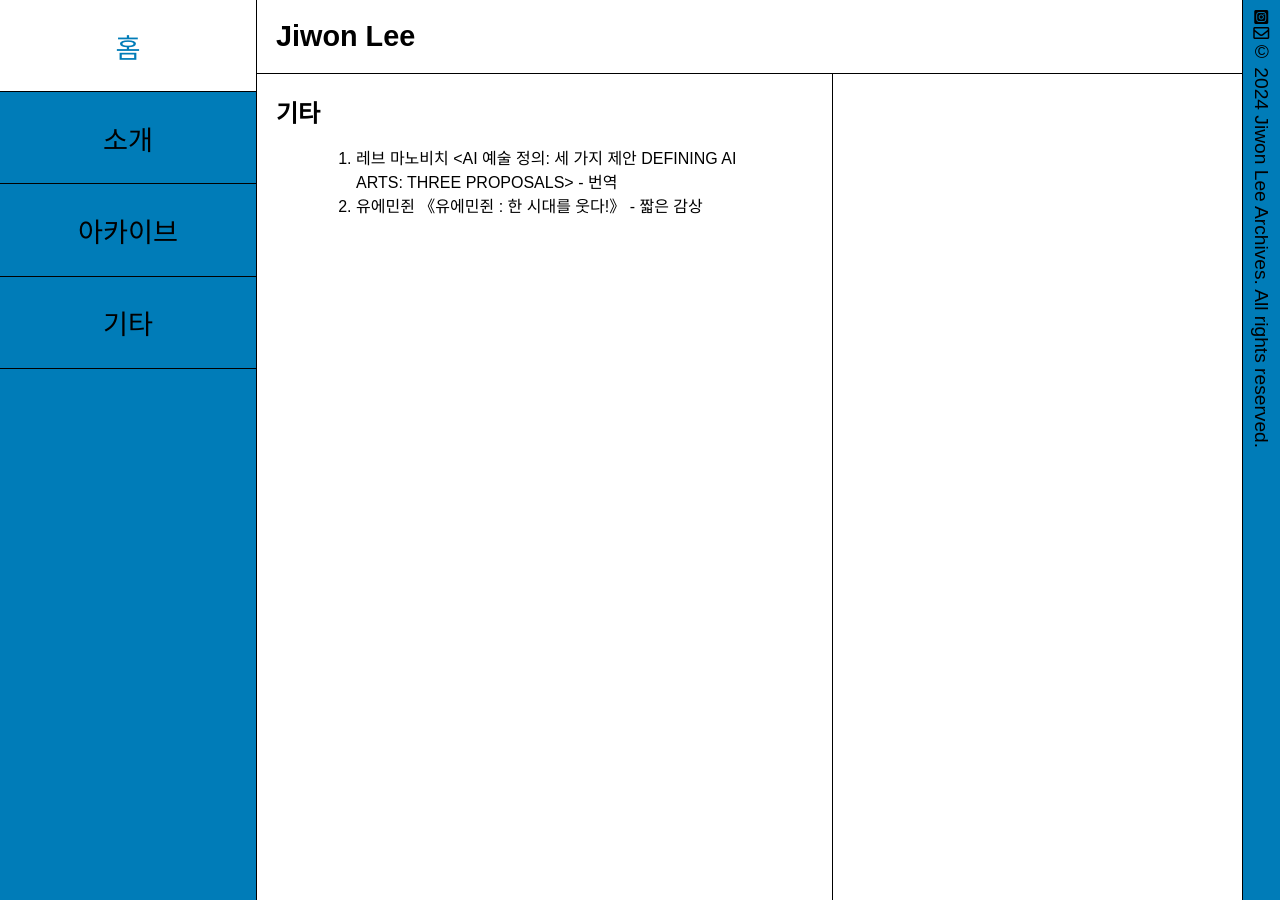
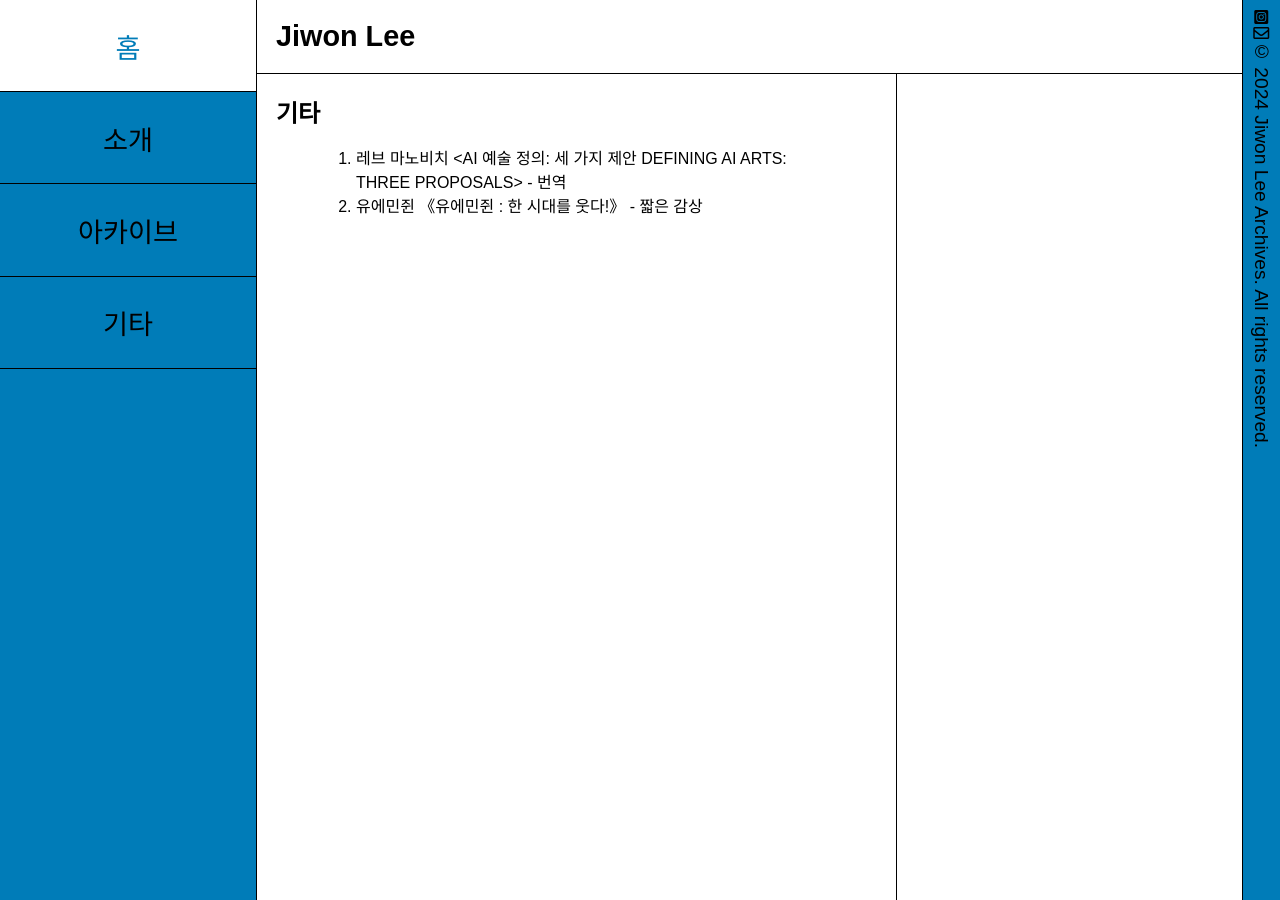
Before and after one commit to LfayeJ/archives, a Jekyll site: the page built from etc.md, in a window 1280 px wide and 900 px high. Built offline with Jekyll 4.4.1, drawn with Linux system fonts in a browser that asks for light colours; some web fonts are replaced.

Commit message:
Update styles.css

```diff
--- a/assets/css/styles.css
+++ b/assets/css/styles.css
@@ -151,7 +151,7 @@ h1, h2 {
 }
 
 .secondary-content {
-  width: calc(50% - 3vw); /* Adjust width to fit with the primary content */
+  width: 27vw; /* Adjust width to fit with the primary content */
   box-sizing: border-box;
   border-left: 1px solid var(--border-color);
 }
```
